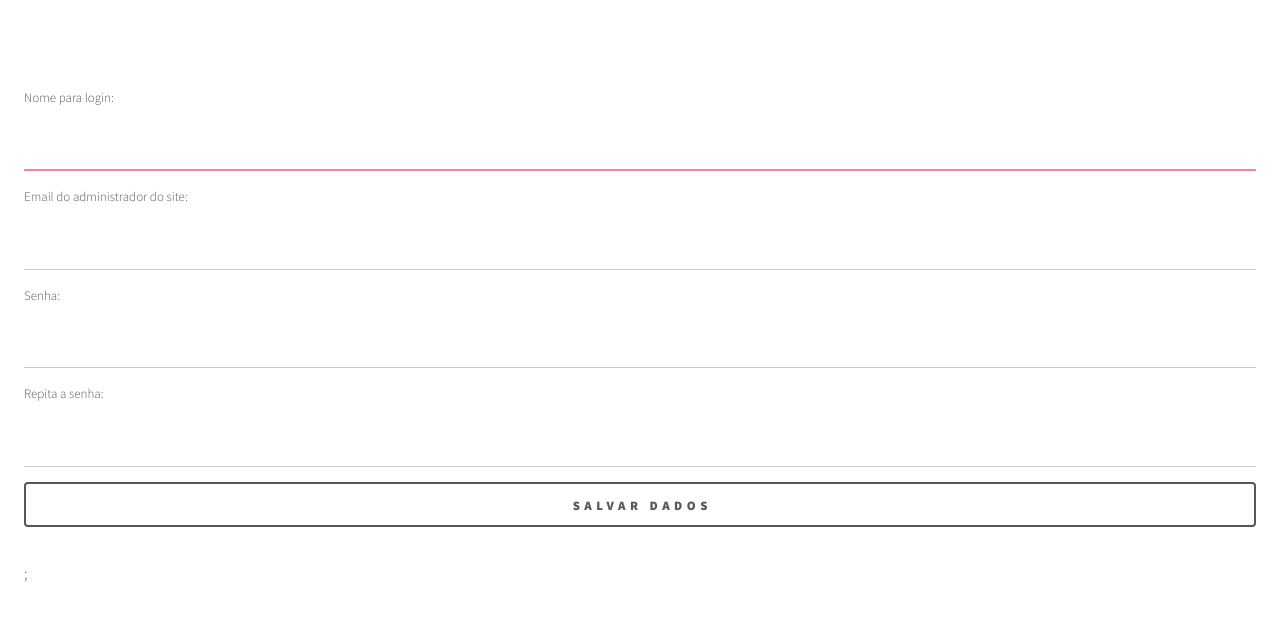
After one commit to eduardoportella/codeigniter, a CodeIgniter app: the page made by application/views/painel/setup.php in a window 1280 px wide. The commit adds this page. Shown: the top 638 px of the page. Run offline with CodeIgniter, Linux system fonts and the light colour scheme; data that the repository does not hold is empty.

Commit message:
aula 4: primeiros passos painel admin

```diff
--- a/application/config/autoload.php
+++ b/application/config/autoload.php
@@ -58,7 +58,7 @@ $autoload['packages'] = array();
 |
 |	$autoload['libraries'] = array('user_agent' => 'ua');
 */
-$autoload['libraries'] = array();
+$autoload['libraries'] = array('database', 'session');
 
 /*
 | -------------------------------------------------------------------
@@ -89,7 +89,7 @@ $autoload['drivers'] = array();
 |
 |	$autoload['helper'] = array('url', 'file');
 */
-$autoload['helper'] = array();
+$autoload['helper'] = array('url', 'funcoes');
 
 /*
 | -------------------------------------------------------------------
--- a/application/config/config.php
+++ b/application/config/config.php
@@ -35,7 +35,7 @@ $config['base_url'] = 'http://localhost/codeigniter/';
 | variable so that it is blank.
 |
 */
-$config['index_page'] = 'index.php';
+$config['index_page'] = '';
 
 /*
 |--------------------------------------------------------------------------
--- a/application/config/database.php
+++ b/application/config/database.php
@@ -76,9 +76,9 @@ $query_builder = TRUE;
 $db['default'] = array(
 	'dsn'	=> '',
 	'hostname' => 'localhost',
-	'username' => '',
+	'username' => 'root',
 	'password' => '',
-	'database' => '',
+	'database' => 'curso_ci',
 	'dbdriver' => 'mysqli',
 	'dbprefix' => '',
 	'pconnect' => FALSE,
--- a/application/config/routes.php
+++ b/application/config/routes.php
@@ -62,3 +62,7 @@ $route['offers'] = 'pagina/offers';
 $route['team'] = 'pagina/team';
 $route['terms'] = 'pagina/terms';
 $route['testimonials'] = 'pagina/testimonials';
+$route['post'] = 'pagina';
+$route['post/(:num)'] = 'pagina/post/$1';
+$route['login'] = 'setup/login';
+$route['painel'] = 'setup/login';
--- /dev/null
+++ b/application/helpers/funcoes_helper.php
@@ -0,0 +1,2 @@
+<?php
+defined('BASEPATH') OR exit('No direct script access allowed');
--- /dev/null
+++ b/application/views/painel/setup.php
@@ -0,0 +1,35 @@
+<!DOCTYPE HTML>
+<html>
+	<head>
+		<title><?php echo $titulo ?></title>
+		<meta charset="utf-8" />
+		<meta name="viewport" content="width=device-width, initial-scale=1, user-scalable=no" />
+		<link rel="stylesheet" href="<?php echo base_url('assets/bootstrap/css/bootstrap.min.css') ?>" />
+		<link rel="stylesheet" href="<?php echo base_url('assets/css/main.css') ?> " />
+		<link rel="stylesheet" href="<?php echo base_url('assets/css/painel.css') ?> " />
+		<noscript><link rel="stylesheet" href="<?php echo base_url('assets/css/noscript.css') ?>" /></noscript>
+	</head>
+	<body class="is-preload">
+		<div class="linha">
+			<div class="coluna col13">&nbsp;</div>
+			<div class="coluna col16 p-4">
+				<h2> <?php echo $h2; ?></h2>
+				<?php
+					echo form_open();
+					echo form_label('Nome para login:', 'login');
+					echo form_input('login', set_value('login'), array('autofocus' => 'autofocus'));
+					echo form_label('Email do administrador do site:', 'email');
+					echo form_input('email', set_value('email'));
+					echo form_label('Senha:', 'senha');
+					echo form_password('senha', set_value('senha'));
+					echo form_label('Repita a senha:', 'senha2');
+					echo form_password('senha2', set_value('senha2'));
+					echo form_submit('enviar', 'Salvar dados', array('class' => 'botao'));
+					echo form_close();
+
+				?>;
+			</div>
+			<div class="coluna col13">&nbsp;</div>
+		</div>
+	</body>
+</html>
--- /dev/null
+++ b/assets/css/painel.css
@@ -0,0 +1,24 @@
+label {
+	display: block;
+	font-size: 13px;
+	font-weight: 300;
+}
+
+input,textarea{
+	display: block;
+	margin-bottom: 15px;
+	padding: 5px 2%;
+	width: 96%;
+}
+
+input[type="file"]{
+	padding-left: 0;
+}
+
+textarea{
+	height: 150px;
+}
+
+input.botao{
+	width: 100%;
+}
```
Also changed, not shown: application/controllers/setup.php (added, +34 -0 lines), application/models/Exemplo1_model.php (deleted, +0 -13 lines), application/models/option_model.php (added, +23 -0 lines), application/views/contact.php (+14 -23 lines), application/views/index.php (+5 -5 lines).
